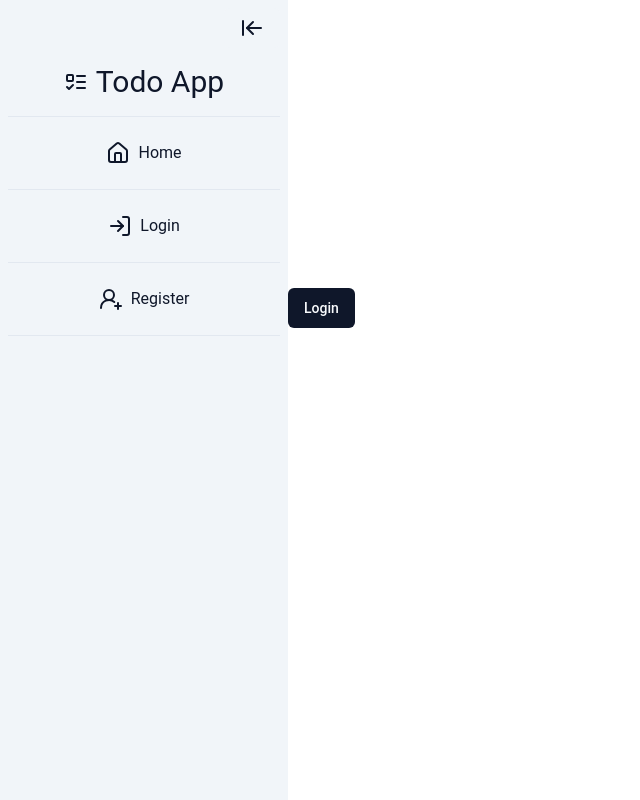
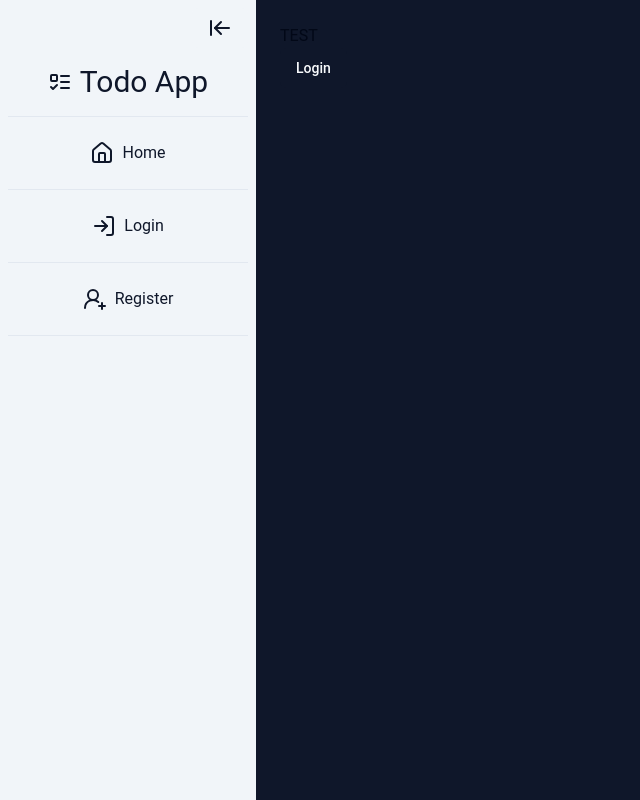
Before and after one commit to Koodailijat/TodoApp, a React (Vite) app in the folder frontend/: page /login in a window 1280 px wide. Shown: the whole page, without its empty margins (0-640 px from the left). Built offline with nearby package versions, Linux system fonts and the light colour scheme.

Commit message:
Added view component

```diff
--- a/frontend/src/components/navigation/Navigation.tsx
+++ b/frontend/src/components/navigation/Navigation.tsx
@@ -13,7 +13,7 @@ import {
 } from 'lucide-react';
 import { useContext, useState } from 'react';
 import { Button } from '@/components/ui/button.tsx';
-import { UserContext } from '@/routes/root/root.tsx';
+import { NavBarContext, UserContext } from '@/routes/root/root.tsx';
 import { Separator } from '@/components/ui/separator.tsx';
 import {
     Tooltip,
@@ -114,8 +114,8 @@ function LoggedInSideBar({ isOpen, isOpenWidth }: LoggedInSideBarProps) {
 }
 
 export default function Navigation() {
-    const [isOpen, setIsOpen] = useState(true);
-    const isOpenStyling = isOpen ? 'w-72 p-2' : 'w-18 p-2';
+    const { isOpen, setIsOpen } = useContext(NavBarContext);
+    const isOpenStyling = isOpen ? 'w-64 p-2' : ' w-20 p-2';
     const isOpenWidth = isOpen ? 'w-6/12' : '';
     const { loggedIn } = useContext(UserContext);
 
@@ -132,19 +132,9 @@ export default function Navigation() {
                     </Button>
                 </TooltipHelper>
             </div>
-            <div className="flex items-center justify-center">
-                <Link
-                    to="/"
-                    className="flex items-center justify-center gap-2 text-3xl">
-                    {isOpen ? (
-                        <>
-                            <ListTodo />
-                            <h1>Todo App</h1>
-                        </>
-                    ) : (
-                        <ListTodo />
-                    )}
-                </Link>
+            <div className="flex items-center justify-center gap-2">
+                <ListTodo />
+                {isOpen && <h1 className="text-3xl">Todo App</h1>}
             </div>
             <Separator />
             <div className="flex w-full flex-col gap-4 text-center">
--- /dev/null
+++ b/frontend/src/components/view/PageView.tsx
@@ -0,0 +1,16 @@
+import { ReactNode, useContext } from 'react';
+import { NavBarContext } from '@/routes/root/root.tsx';
+
+interface PageViewProps {
+    children: ReactNode;
+}
+
+export default function PageView({ children }: PageViewProps) {
+    const { isOpen } = useContext(NavBarContext);
+    const isOpenStyle = isOpen ? 'ml-64' : 'ml-20';
+    return (
+        <div className={`${isOpenStyle} h-screen bg-primary p-6`}>
+            {children}
+        </div>
+    );
+}
--- a/frontend/src/routes/login/Login.tsx
+++ b/frontend/src/routes/login/Login.tsx
@@ -1,12 +1,14 @@
 import { useContext } from 'react';
 import { Button } from '@/components/ui/button.tsx';
 import { UserContext } from '@/routes/root/root.tsx';
+import PageView from '@/components/view/PageView.tsx';
 
 export default function Login() {
     const { loggedIn, setLoggedIn } = useContext(UserContext);
     return (
-        <div className="m-72">
+        <PageView>
+            <h1>TEST</h1>
             <Button onClick={() => setLoggedIn(!loggedIn)}>Login</Button>
-        </div>
+        </PageView>
     );
 }
--- a/frontend/src/routes/root/root.tsx
+++ b/frontend/src/routes/root/root.tsx
@@ -2,26 +2,37 @@ import { Outlet } from 'react-router-dom';
 import { createContext, useMemo, useState } from 'react';
 import Navigation from '@/components/navigation/Navigation.tsx';
 
-interface ContextTypes {
+interface UserContextTypes {
     loggedIn: boolean;
     setLoggedIn: (value: ((prevState: boolean) => boolean) | boolean) => void;
 }
 
-export const UserContext = createContext<ContextTypes>({
+interface NavBarContextTypes {
+    isOpen: boolean;
+    setIsOpen: (value: ((prevState: boolean) => boolean) | boolean) => void;
+}
+
+export const UserContext = createContext<UserContextTypes>({
     loggedIn: false,
     setLoggedIn: null,
 });
+export const NavBarContext = createContext<NavBarContextTypes>({
+    isOpen: true,
+    setIsOpen: null,
+});
 export default function Root() {
     const [loggedIn, setLoggedIn] = useState(false);
+    const [isOpen, setIsOpen] = useState(true);
 
-    const value = useMemo(() => ({ loggedIn, setLoggedIn }), [loggedIn]);
+    const userValue = useMemo(() => ({ loggedIn, setLoggedIn }), [loggedIn]);
+    const isOpenValue = useMemo(() => ({ isOpen, setIsOpen }), [isOpen]);
 
     return (
-        <UserContext.Provider value={value}>
-            <div className="flex h-screen w-screen flex-row">
+        <UserContext.Provider value={userValue}>
+            <NavBarContext.Provider value={isOpenValue}>
                 <Navigation />
                 <Outlet />
-            </div>
+            </NavBarContext.Provider>
         </UserContext.Provider>
     );
 }
--- a/frontend/src/styles/defaults.scss
+++ b/frontend/src/styles/defaults.scss
@@ -11,6 +11,7 @@ html {
 
 body {
   min-height: 100vh;
+  background-color: hsl(222.2 47.4% 11.2%);
 }
 
 #root {
```
